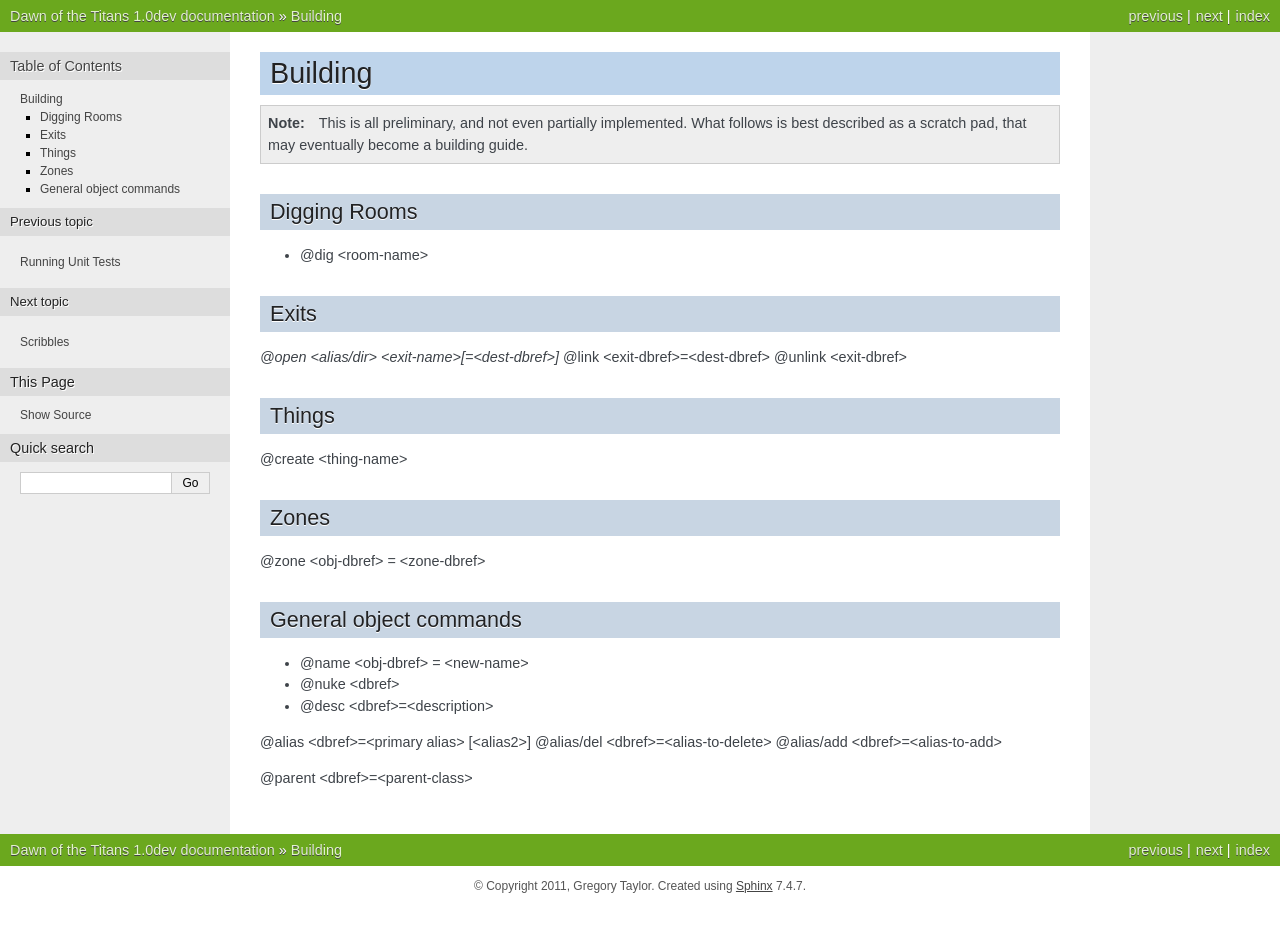
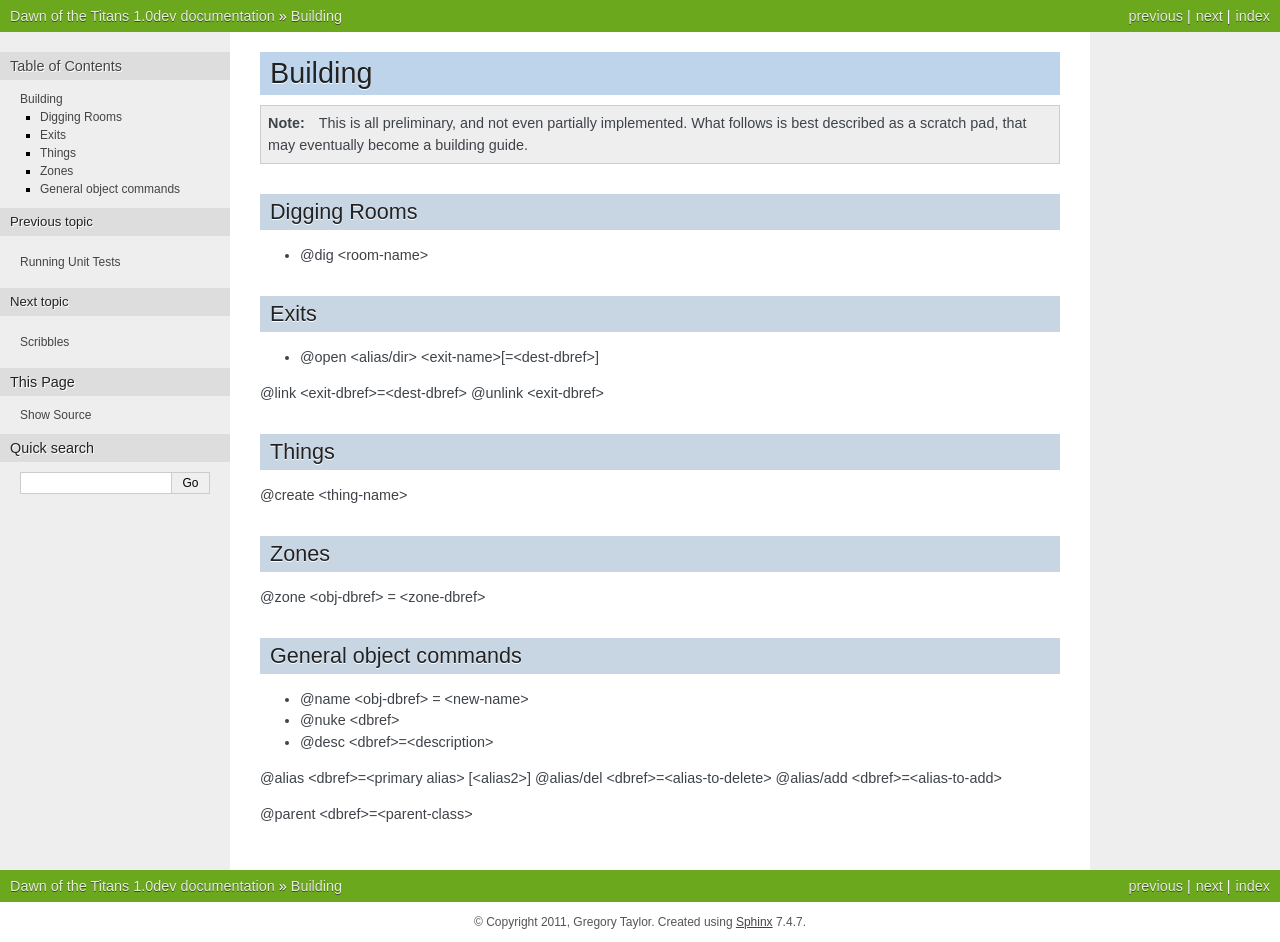
Before and after one commit to gtaylor/dott, a Sphinx documentation site: the page built from doc_src/source/building.rst, in a window 1280 px wide. Built offline with Sphinx 7.4.7, drawn with Linux system fonts in a browser that asks for light colours; before the commit the page ends 906 px from its top, so only the background shows below that.

```diff
--- a/doc_src/source/building.rst
+++ b/doc_src/source/building.rst
@@ -17,7 +17,7 @@ Digging Rooms
 Exits
 -----
 
-*@open <alias/dir> <exit-name>[=<dest-dbref>]*
+* @open <alias/dir> <exit-name>[=<dest-dbref>]
 @link <exit-dbref>=<dest-dbref>
 @unlink <exit-dbref>
 
```
